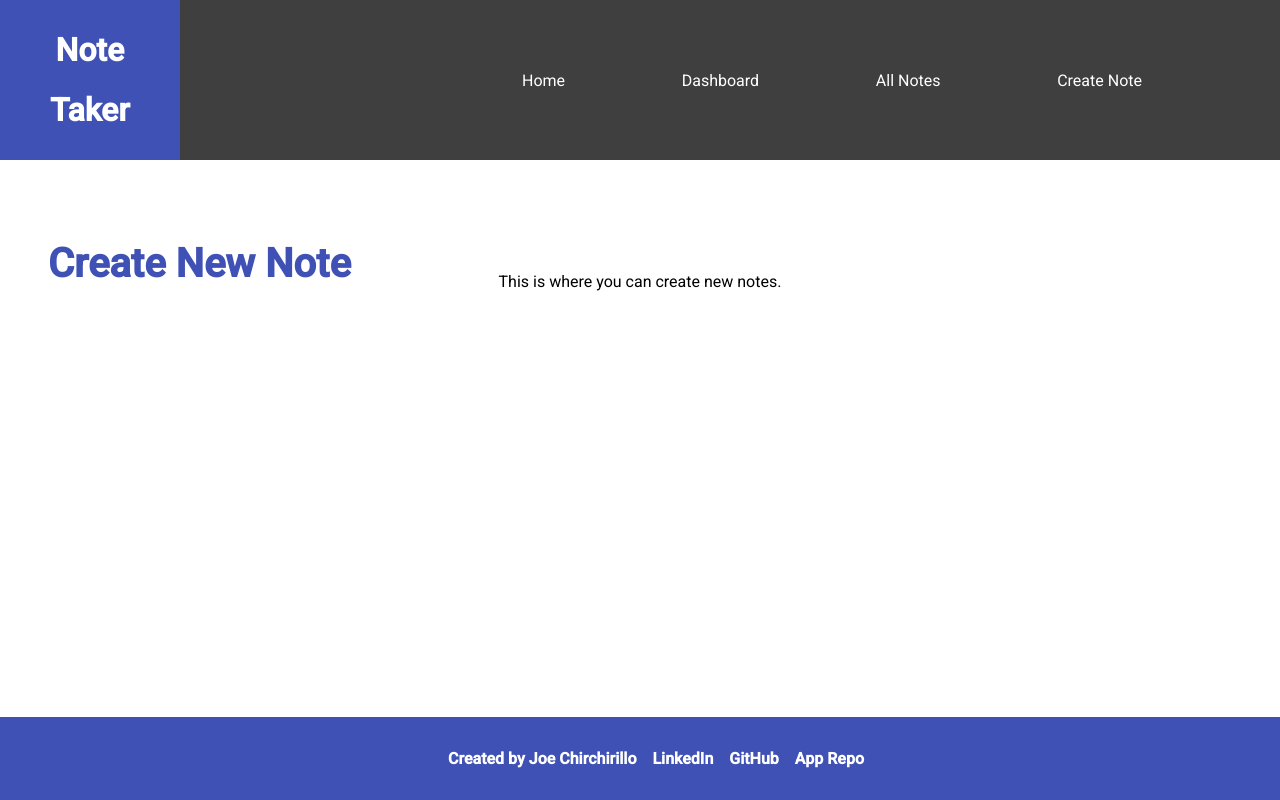
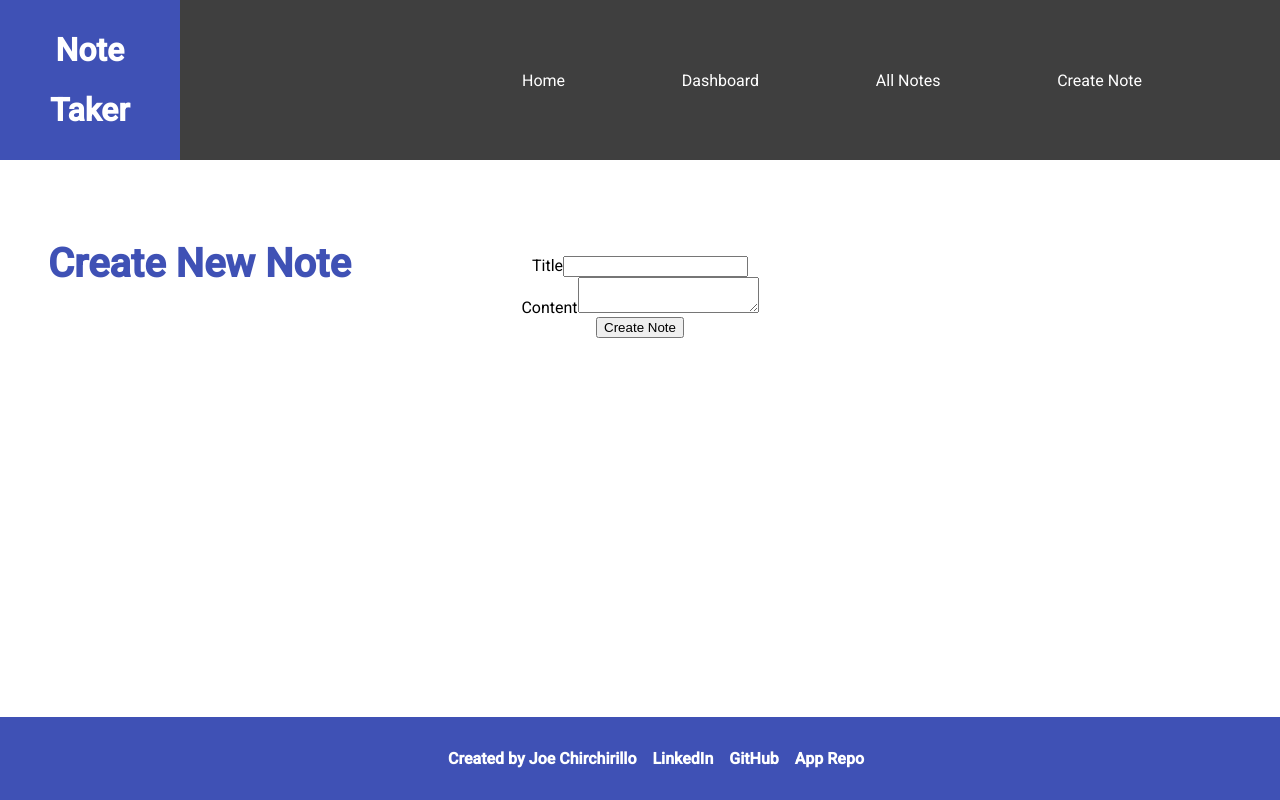
Before and after one commit to jchirch/noteTaker, an Angular app: page /dashboard/new in a window 1280 px wide. Built offline with nearby package versions, Linux system fonts and the light colour scheme.

Commit message:
Feat: note post request works!

```diff
--- a/src/app/note-create/note-create.component.html
+++ b/src/app/note-create/note-create.component.html
@@ -1,5 +1,31 @@
 <div class="create-container">
 
   <h2>Create New Note</h2>
-  <p>This is where you can create new notes.</p>
+  <!-- connects form to noteForm object in typescript file. Formgroup tells angular this is a reacive form -->
+   <!-- ngSubmit tells angular to call on submit function -->
+  <form [formGroup]="noteForm" (ngSubmit)="onSubmit()">
+    <div class="form-container">
+      <!-- associates label with input field -->
+      <label for="title">Title</label>
+      <input id="title" formControlName="title" type="text" />
+      <!-- error if user submits empty/invalid data  -->
+      <div *ngIf="noteForm.get('title')?.invalid && noteForm.get('title')?.touched" class="error">
+        Note must have a title.
+      </div>
+    </div>
+
+    <div class="form-container">
+      <label for="content">Content</label>
+      <textarea id="content" formControlName="content"></textarea>
+      <div *ngIf="noteForm.get('content')?.invalid && noteForm.get('content')?.touched" class="error">
+        Note must have content.
+      </div>
+    </div>
+
+    <button type="submit" class="submit-button">Create Note</button>
+    <!-- <button type="submit" [disabled]="noteForm.invalid">Create Note</button> -->
+
+    <!-- error message handling -->
+    <p *ngIf="errorMsg" class="error-message">{{ errorMsg }}</p>
+  </form>
 </div>
--- a/src/app/services/note.service.ts
+++ b/src/app/services/note.service.ts
@@ -1,8 +1,9 @@
-import { Injectable } from '@angular/core';
-import { HttpClient } from '@angular/common/http';
-import { Observable } from 'rxjs';
+import { Injectable } from '@angular/core'; // allows class to be injected
+import { HttpClient } from '@angular/common/http'; // allows us to make http requests
+import { Observable } from 'rxjs'; // works with async data, like http responses
 
 export interface Note { // interface defines structure of an object (Note). like a serializer?
+  // lets typescript know the strucutr and datatype of a Note object
   id: number;
   title: string;
   content: string;
@@ -10,7 +11,7 @@ export interface Note { // interface defines structure of an object (Note). like
   updated_at: string;
 }
 
-@Injectable({
+@Injectable({ // ensures service is global (root)
   providedIn: 'root'
 })
 
@@ -23,7 +24,11 @@ export class NoteService {
     return this.http.get<Note[]>(`${this.apiUrl}/notes`); // returns {count: ###} from apiURL route request
   }
 
-  createNote(newNote): Observable<Note> {
+  createNote(newNote: Note): Observable<Note> { //newNote follows note interface as a templete
     return this.http.post<Note>(`${this.apiUrl}/notes`, newNote)  ;
   }
+
+  // takes a newNote object that matches Note interface
+  // sends post request to api url with newNote as request body
+  // returns observable from result of api response
 }
```
